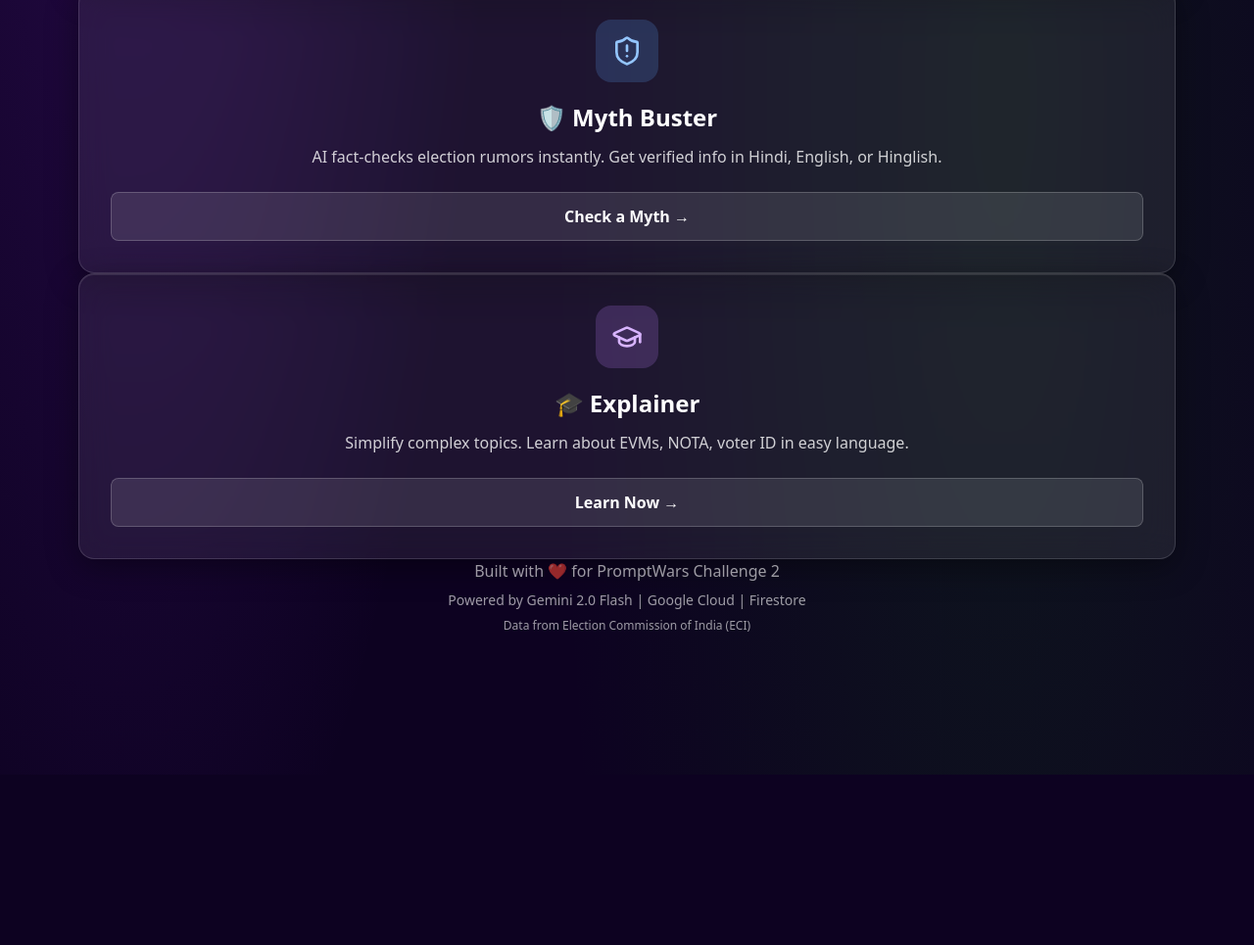
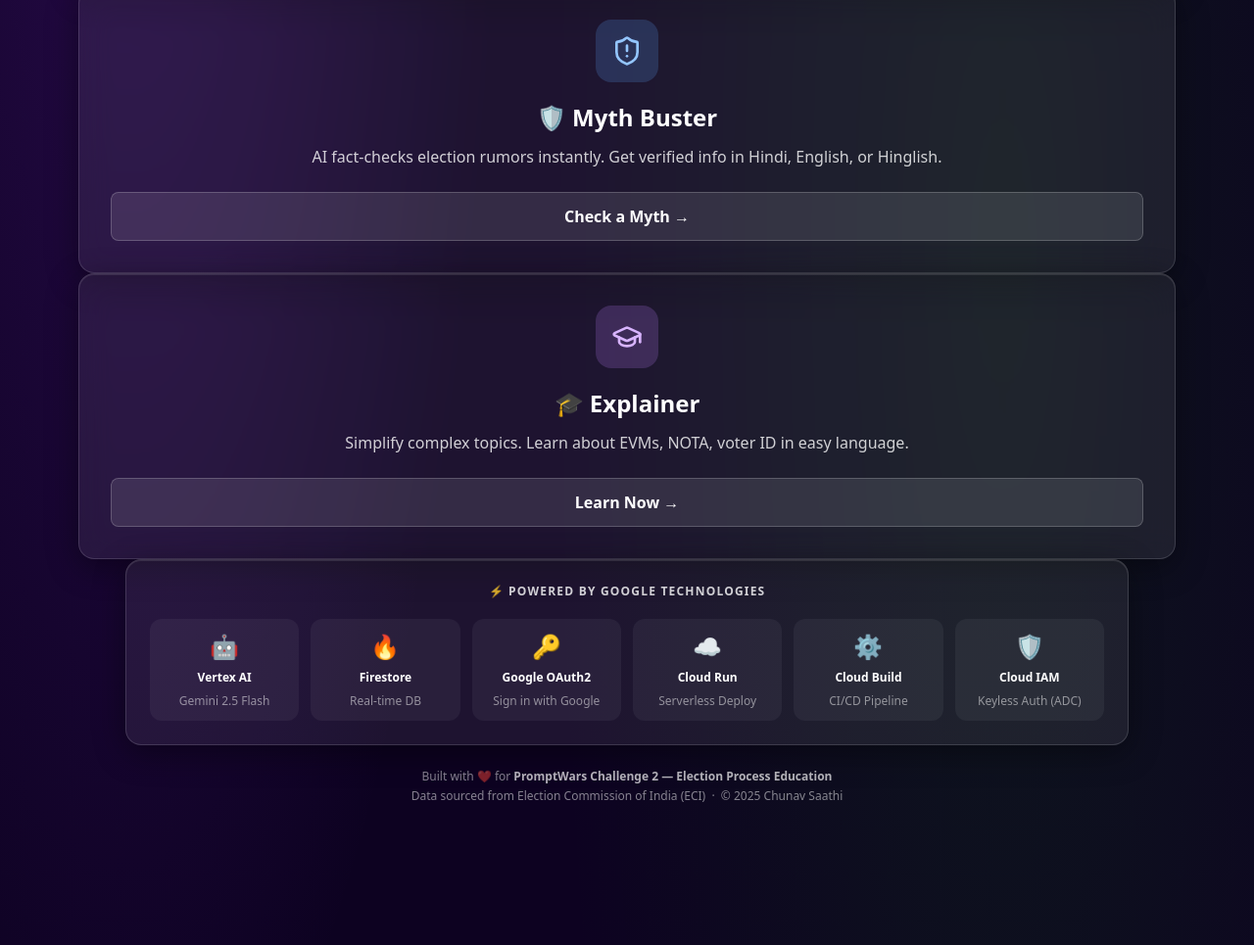
Before and after one commit to Rex123-hash/chunaav-saathi, a website: page public/index.html in a window 1280 px wide. Shown: the part 6117-7082 px from the top of the page at 98% size. Before the commit the page ends 6908 px from the top, so only its background shows below. Drawn offline with nearby package versions, Linux system fonts and the light colour scheme.

Commit message:
feat: add Google Services footer to UI + detailed Google Services section in README
- index.html: rich footer grid showcasing all 6 Google services with icons
- journey.html: matching footer added
- README: expanded Google Services section with deep-dive per service
- Dockerfile: copy data/ folder for facts.json availability in container

Co-Authored-By: Amaan <amaank2405@gmail.com>

```diff
--- a/public/index.html
+++ b/public/index.html
@@ -896,10 +896,54 @@
     </section>
 
     <!-- Footer -->
-    <footer class="text-center text-white/60 text-sm md:text-base fade-in mb-20" role="contentinfo">
-      <p class="mb-2">Built with ❤️ for PromptWars Challenge 2</p>
-      <p class="text-xs md:text-sm">Powered by Gemini 2.0 Flash | Google Cloud | Firestore</p>
-      <p class="text-xs mt-2">Data from Election Commission of India (ECI)</p>
+    <footer class="fade-in mb-20" role="contentinfo">
+      <!-- Google Services Bar -->
+      <div class="glass-card rounded-2xl mx-4 md:mx-auto max-w-5xl p-6 mb-6">
+        <p class="text-center text-white/80 text-xs font-semibold uppercase tracking-widest mb-5">⚡ Powered by Google Technologies</p>
+        <div class="grid grid-cols-2 md:grid-cols-3 lg:grid-cols-6 gap-3 text-center">
+          <!-- Vertex AI -->
+          <div class="flex flex-col items-center gap-2 p-3 rounded-xl bg-white/5 hover:bg-white/10 transition">
+            <span class="text-2xl">🤖</span>
+            <span class="text-white text-xs font-semibold">Vertex AI</span>
+            <span class="text-white/50 text-xs">Gemini 2.5 Flash</span>
+          </div>
+          <!-- Firestore -->
+          <div class="flex flex-col items-center gap-2 p-3 rounded-xl bg-white/5 hover:bg-white/10 transition">
+            <span class="text-2xl">🔥</span>
+            <span class="text-white text-xs font-semibold">Firestore</span>
+            <span class="text-white/50 text-xs">Real-time DB</span>
+          </div>
+          <!-- Google OAuth -->
+          <div class="flex flex-col items-center gap-2 p-3 rounded-xl bg-white/5 hover:bg-white/10 transition">
+            <span class="text-2xl">🔑</span>
+            <span class="text-white text-xs font-semibold">Google OAuth2</span>
+            <span class="text-white/50 text-xs">Sign in with Google</span>
+          </div>
+          <!-- Cloud Run -->
+          <div class="flex flex-col items-center gap-2 p-3 rounded-xl bg-white/5 hover:bg-white/10 transition">
+            <span class="text-2xl">☁️</span>
+            <span class="text-white text-xs font-semibold">Cloud Run</span>
+            <span class="text-white/50 text-xs">Serverless Deploy</span>
+          </div>
+          <!-- Cloud Build -->
+          <div class="flex flex-col items-center gap-2 p-3 rounded-xl bg-white/5 hover:bg-white/10 transition">
+            <span class="text-2xl">⚙️</span>
+            <span class="text-white text-xs font-semibold">Cloud Build</span>
+            <span class="text-white/50 text-xs">CI/CD Pipeline</span>
+          </div>
+          <!-- ADC -->
+          <div class="flex flex-col items-center gap-2 p-3 rounded-xl bg-white/5 hover:bg-white/10 transition">
+            <span class="text-2xl">🛡️</span>
+            <span class="text-white text-xs font-semibold">Cloud IAM</span>
+            <span class="text-white/50 text-xs">Keyless Auth (ADC)</span>
+          </div>
+        </div>
+      </div>
+      <!-- Bottom line -->
+      <div class="text-center text-white/50 text-xs space-y-1">
+        <p>Built with ❤️ for <span class="text-white/70 font-semibold">PromptWars Challenge 2 — Election Process Education</span></p>
+        <p>Data sourced from Election Commission of India (ECI) &nbsp;·&nbsp; © 2025 Chunav Saathi</p>
+      </div>
     </footer>
   </main>
 
```
Also changed, not shown: public/journey.html (+43 -0 lines), README.md, 1 other file.
